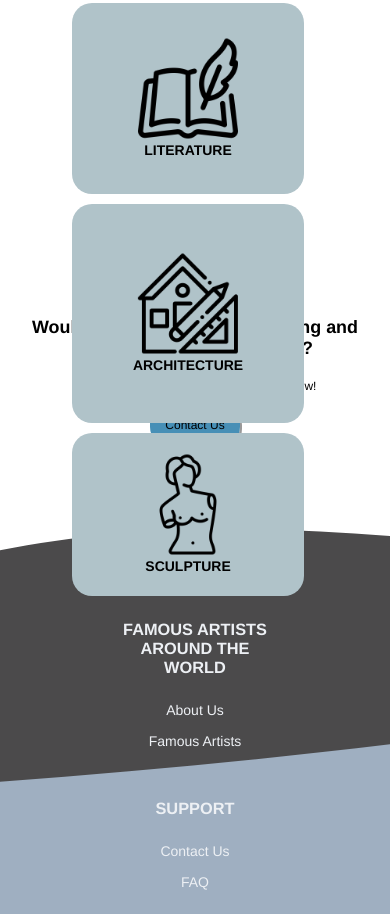
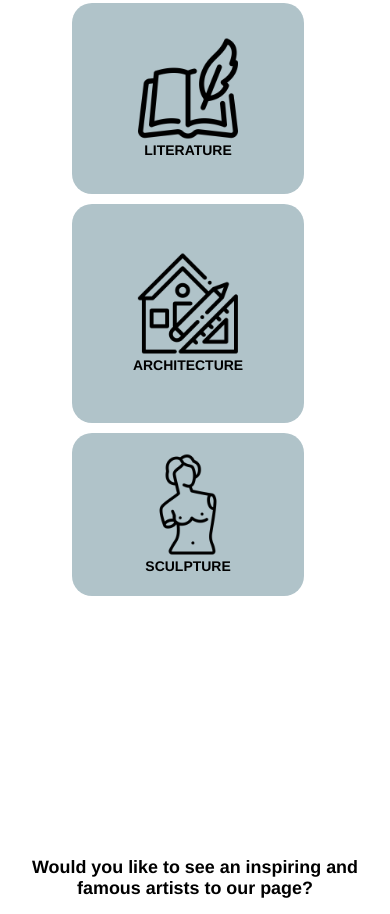
Before and after one commit to angelRep/Artist-Around-The-World, a plain HTML site: page index.html in a window 390 px wide. Shown: the part 3228-4142 px from the top of the page. Drawn offline with Linux system fonts and the light colour scheme.

Commit message:
Update style

```diff
--- a/css/styles.css
+++ b/css/styles.css
@@ -250,6 +250,7 @@ header {
 
 .category-card-container {
   margin-top: 30px;
+  margin-bottom: 60px;
   max-width: 1000px;
   max-height: 1000px;
   display: grid;
@@ -290,7 +291,12 @@ header {
   transform: translate(-50%, -50%);
 }
 
+.contact-us-section {
+  margin-top: 80px;
+}
+
 .contact-us-section * {
+  margin-top: 50px;
   margin-bottom: 25px;
 }
 
@@ -503,6 +509,9 @@ input:focus {
   .logo-heading {
     display: none;
   }
+  .contact-us-section {
+    margin-top: 480px;
+  }
   .category-card-container {
     margin-left: 15%;
     margin-right: auto;
```
